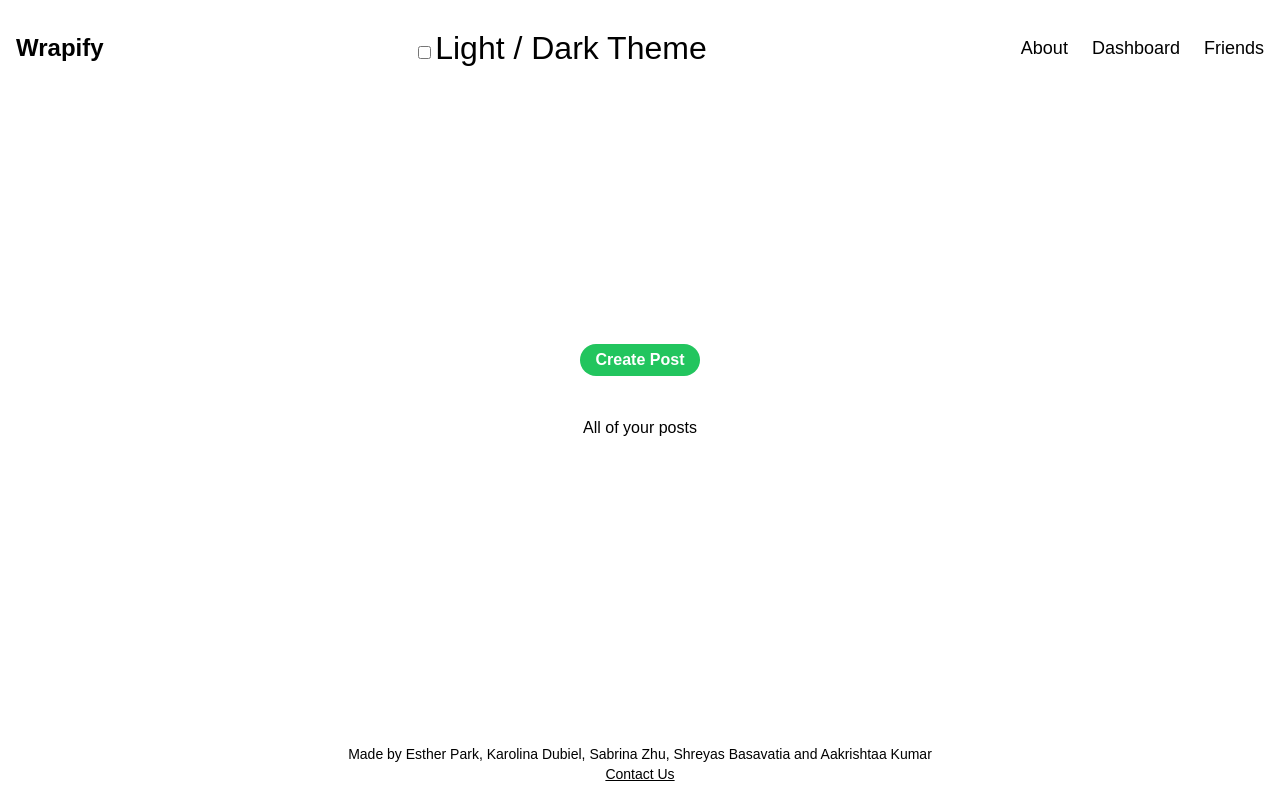
After one commit to dubiels/spotifywrapped, a Django app: page /friends/ in a window 1280 px wide. The commit adds this page. Run offline with Django 5.2, Linux system fonts and the light colour scheme; the visitor is signed in with stand-in values (Sample User, id 1); some libraries are stand-ins or nearby versions; some web fonts are replaced.

Commit message:
working add friends and create posts

```diff
--- a/accounts/models.py
+++ b/accounts/models.py
@@ -38,6 +38,7 @@ class Account(AbstractBaseUser, PermissionsMixin):
     is_admin = models.BooleanField(default=False)
 
     friends = models.ManyToManyField("self", blank=True, symmetrical=True)
+    #posts that the user makes
 
     USERNAME_FIELD = 'email'
     REQUIRED_FIELDS = ['username', 'first_name', 'last_name']
@@ -123,7 +124,7 @@ class Song(models.Model):
         return f"NAME: {self.name} ARTIST: {self.artist.name} ALBUM: {self.album}"
 
 class Wrap(models.Model):
-    user = models.ForeignKey(Account, on_delete=models.CASCADE)
+    user = models.ForeignKey(Account, on_delete=models.CASCADE, related_name="wraps")
     title = models.CharField(max_length=200)
     created_at = models.DateTimeField(auto_now_add=True)
     top_tracks = models.ManyToManyField(Song)
@@ -142,3 +143,9 @@ class Feedback(models.Model):
 
     def __str__(self):
         return f"Feedback {self.id} - Rating: {self.rating}"
+
+class Post(models.Model):
+    user = models.ForeignKey(Account, on_delete=models.CASCADE, related_name="posts")
+    created_at = models.DateTimeField(auto_now_add=True)
+    wrap = models.OneToOneField(Wrap, on_delete=models.CASCADE, related_name="post_wrap")
+    liked_by = models.ManyToManyField(Account, related_name="liked_by", blank=True)
--- a/accounts/urls.py
+++ b/accounts/urls.py
@@ -18,4 +18,6 @@ urlpatterns = [
     path('top-genres/', views.get_top_genres, name='top_genres'),
     path('fetch_top_tracks/', views.fetch_top_tracks, name='fetch_top_tracks'),
     path('about/', views.feedback_view, name='about'),
+    path('friends/', views.friends, name="friends"),
+    path('new_post/', views.new_post, name="new_post"),
 ]
--- a/accounts/views.py
+++ b/accounts/views.py
@@ -120,22 +120,35 @@ def dashboard(request):
     for i in range(len(user_wraps)):
         wraps.append({"overview": user_wraps[i], "top_tracks": user_wraps[i].top_tracks.all(), "top_artists": user_wraps[i].top_artists.all()})
 
+    friends = request.user.friends.all()
+    print("FRIENDS in DASH", friends)
+
     context = {
         'top_artists': top_artists,
         'top_genres': top_genres,
         'top_tracks': top_tracks,
         'access_token': access_token,
         'wraps': wraps,
+        'friends': friends,
+        'invalid_username': False,
     }
 
     if request.method == "POST":
-        #print("TIMEFRAME SELECT", request.POST.get("timeframe_select"))
-        create_wrap(access_token, request.POST.get("timeframe_select"), request.user)
-        return redirect("/dashboard/")
+        if "timeframe_select" in request.POST.keys():
+            #print("TIMEFRAME SELECT", request.POST.get("timeframe_select"))
+            create_wrap(access_token, request.POST.get("timeframe_select"), request.user, request.POST.get("new_wrap_name"))
+            return redirect("/dashboard/")
+        if "friend_name" in request.POST.keys() and request.POST.get("friend_name") != "":
+            valid_friend = add_friend(request.POST.get("friend_name"), request.user)
+            if valid_friend:
+                return redirect("/dashboard/")
+            else:
+                return redirect("/dashboard/")
+                context["invalid_username"] = True
 
     return render(request, 'dashboard.html', context)
 
-def create_wrap(access_token, time_frame, user):
+def create_wrap(access_token, time_frame, user, title="My Wrap"):
     top_artists = get_top_artists(access_token, time_frame=time_frame)
     #print("TOP ARTISTS WRAP\n", top_artists, "\n")
     top_genres = get_top_genres(access_token, time_frame=time_frame)
@@ -143,7 +156,7 @@ def create_wrap(access_token, time_frame, user):
     top_tracks = get_user_top_tracks(access_token, time_range=time_frame)
     #print("TOP TRACKS WRAP\n", top_tracks, "\n")
 
-    tempWrap = Wrap(user=user, title="My Wrap", top_genres=str(top_genres))
+    tempWrap = Wrap(user=user, title=title, top_genres=str(top_genres))
     tempWrap.save()
 
     for i in top_artists:
@@ -313,3 +326,50 @@ def feedback_view(request):
         form = FeedbackForm()
 
     return render(request, 'about.html', {'form': form})
+
+def add_friend(friend_name, user):
+    new_friend = Account.objects.filter(username=friend_name)
+    if not new_friend:
+        return False
+
+    user.friends.add(new_friend[0])
+    return
+
+def friends(request):
+    user_posts = request.user.posts.all()
+    print("USER POSTS", user_posts)
+    context = {
+        "posts": user_posts,
+    }
+
+    if request.method == "POST":
+        return redirect("/new_post/")
+
+    return render(request, 'friends.html', context)
+
+
+def new_post(request):
+    user_wraps = request.user.wraps.all()
+    print(user_wraps)
+    context = {
+        "wraps": user_wraps,
+    }
+
+    # If the user wants to create a new wrap
+    if request.method == "POST":
+        # Get the wrap by its name
+        wrap_name = request.POST.get("wrap_name")
+        wrap = Wrap.objects.all().filter(user=request.user, title=wrap_name)[0]
+
+        # Check if a post already exists with this wrap
+        for i in Post.objects.all():
+            if wrap == i.wrap:
+                return redirect("/friends/")
+
+        # Create the post if it hasn't been created already
+        tempPost = Post(user=request.user, wrap=wrap)
+        tempPost.save()
+
+        return redirect("/friends/")
+
+    return render(request, 'new_post.html', context)
--- a/templates/base.html
+++ b/templates/base.html
@@ -28,7 +28,10 @@
     <header class="w-full flex justify-between items-center py-6 px-4">
       <div class="flex items-center">
         <!-- <img src="{% static 'logo.svg' %}" alt="Wrapify logo" class="w-8 h-8 mr-2"> -->
-        <h1 class="text-2xl font-bold">Wrapify</h1>
+         <a href="{% url 'dashboard' %}">
+
+           <h1 class="text-2xl font-bold">Wrapify</h1>
+         </a>
       </div>
         <!-- TODO: Dark Mode Toggle -->
         <div class="container1"
@@ -46,6 +49,7 @@
           <a href="{% url 'about' %}" class="text-lg">About</a>
 
         <a href="{% url 'login' %}" class="text-lg">Dashboard</a>
+        <a href="{% url 'friends' %}" class="text-lg">Friends</a>
       </div>
     </header>
 
--- /dev/null
+++ b/templates/friends.html
@@ -0,0 +1,23 @@
+{% extends 'base.html' %} {% block content %}
+
+<div>
+    <div clas>
+        <form method="POST">
+            {% csrf_token %}
+              <button id="create-button" type="submit" class="bg-green-500 text-white font-semibold py-1 px-4 rounded-full hover:bg-green-600 transition">Create Post</button>
+          </form>
+    </div>
+    <div class="py-10">
+        All of your posts
+        {% for post in posts %}
+        <div class="bg-gray-800 text-white rounded-full px-4 py-2 m-2">
+            {{ post.user }}
+            {{ post.created_at }}
+            {{ post.wrap }}
+            {{ post.liked_by }}
+          </div>
+        {% endfor %}
+    </div>
+</div>
+
+{% endblock %}
```
Also changed, not shown: templates/dashboard.html (+32 -2 lines), templates/new_post.html (added, +16 -0 lines).
